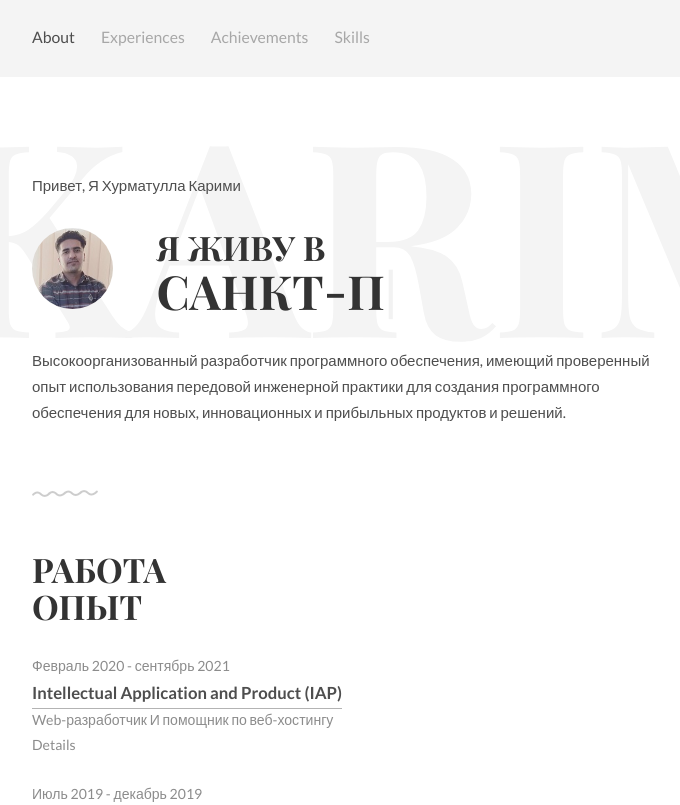
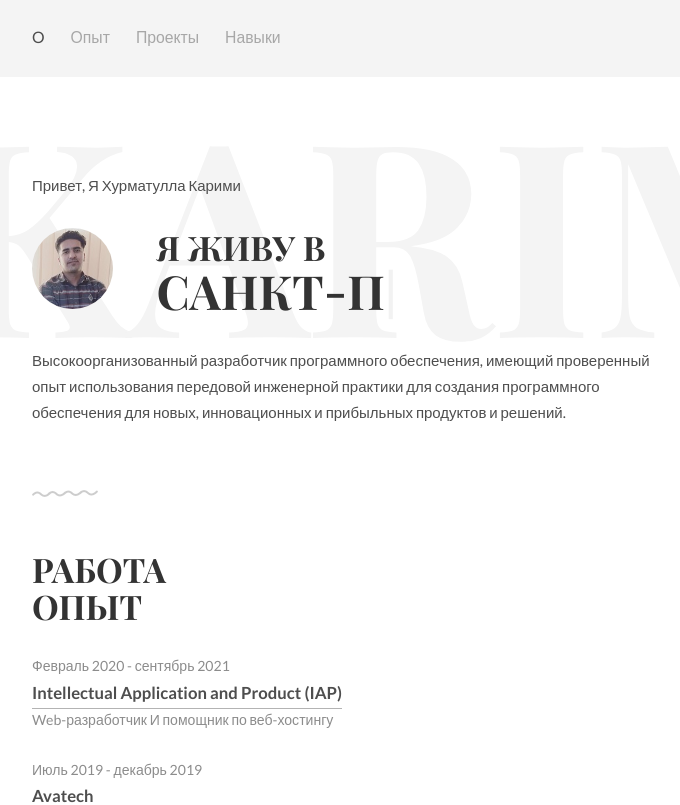
Before and after one commit to Hurmatullah/Portfolio, a React (Create React App) app: page / in a window 1280 px wide. Shown: the top 805 px of the page, without its empty margins (297-977 px from the left). Built offline with nearby package versions, Linux system fonts and the light colour scheme.

Commit message:
Updated some codes

```diff
--- a/src/includes/header.jsx
+++ b/src/includes/header.jsx
@@ -13,16 +13,16 @@ const Header = () => {
           <nav id="navbar-1" class="navbar item-nav">
             <ul>
               <li class="active">
-                <a href="#about">About</a>
+                <a href="#about">O</a>
               </li>
               <li>
-                <a href="#experiences">Experiences</a>
+                <a href="#experiences">Опыт</a>
               </li>
               <li>
-                <a href="#achievements">Achievements</a>
+                <a href="#projects">Проекты</a>
               </li>
               <li>
-                <a href="#skills">Skills</a>
+                <a href="#skills">Навыки</a>
               </li>
             </ul>
           </nav>
--- a/src/pages/experience.jsx
+++ b/src/pages/experience.jsx
@@ -16,7 +16,6 @@ const Experience = () => {
             </a>
           </li>
           <li>Web-разработчик И помощник по веб-хостингу</li>
-          <li>Details</li>
         </ul>
         <ul class="work-list">
           <li>Июль 2019 - декабрь 2019</li>
--- a/src/pages/projects.jsx
+++ b/src/pages/projects.jsx
@@ -1,7 +1,7 @@
 const Projects = () => {
   return (
     // <!-- My projects -->
-    <div class="work section second" id="experiences">
+    <div class="work section second" id="projects">
       <div class="container">
         <h1>Проекты</h1>
         <ul class="work-list">
```
